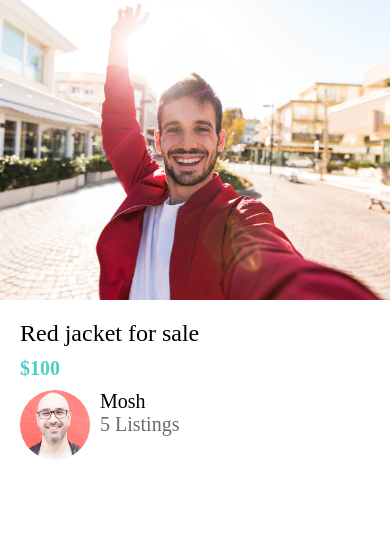
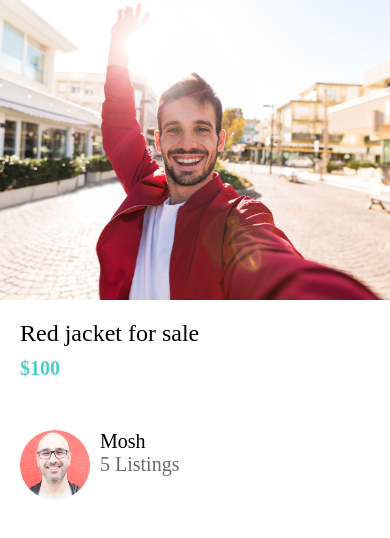
Before and after one commit to michaelsatterfield/uSell, a React Native app: screen / in a window 390 px wide. Shown: the top 538 px of the page. Built offline with nearby package versions, Linux system fonts and the light colour scheme.

Commit message:
adding style

```diff
--- a/app/config/colors.js
+++ b/app/config/colors.js
@@ -2,5 +2,6 @@ export default {
   primary: "#3c861f",
   secondary: "#4ECDC4",
   black: "#000",
-  white: "#ffffff"
+  white: "#ffffff",
+  medium: "#6e6969"
 };
--- a/components/ListItem.js
+++ b/components/ListItem.js
@@ -2,6 +2,7 @@ import React from 'react';
 import {View, StyleSheet, Image} from "react-native";
 import AppText from "./AppText";
 
+import colors from "../app/config/colors";
 
 
 
@@ -30,7 +31,7 @@ const styles = StyleSheet.create({
 
     },
     subTitle: {
-          color: '#6e6969'
+          color: colors.medium,
     },
     title: {
        fontWeight: "500",
--- a/screens folder/ListingDetailsScreen.js
+++ b/screens folder/ListingDetailsScreen.js
@@ -13,11 +13,14 @@ const ListingDetailsScreen = () => {
             <View style={styles.detailsContainer}>
             <AppText style={styles.title}>Red jacket for sale</AppText>
             <AppText style={styles.price}>$100</AppText>
+
+                <View style={styles.userContainer}>
                 <ListItem
                     image={require("../app/assets/mosh.jpg")}
                     title="Mosh"
                     subtitle="5 Listings"
                 />
+                </View>
             </View>
         </View>
     );
@@ -40,7 +43,10 @@ const styles = StyleSheet.create({
     title: {
         fontSize: 24,
         fontWeight: "500",
-    }
+    },
+    userContainer: {
+       marginVertical: 40,
+    },
 })
 
 
```
